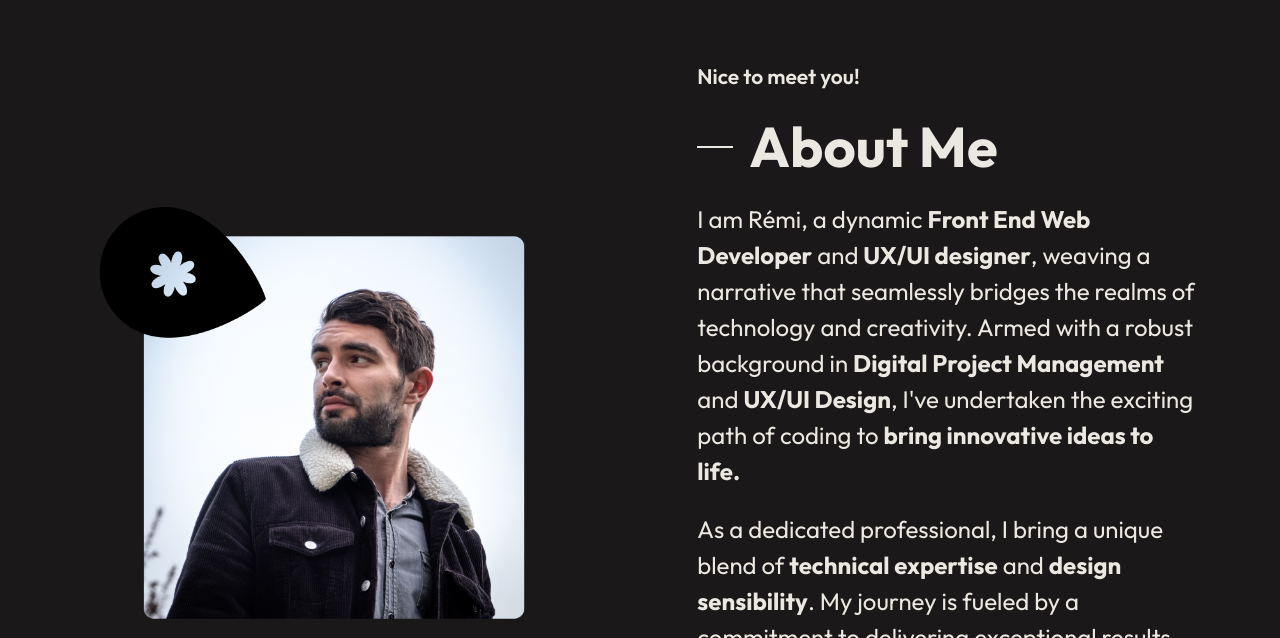
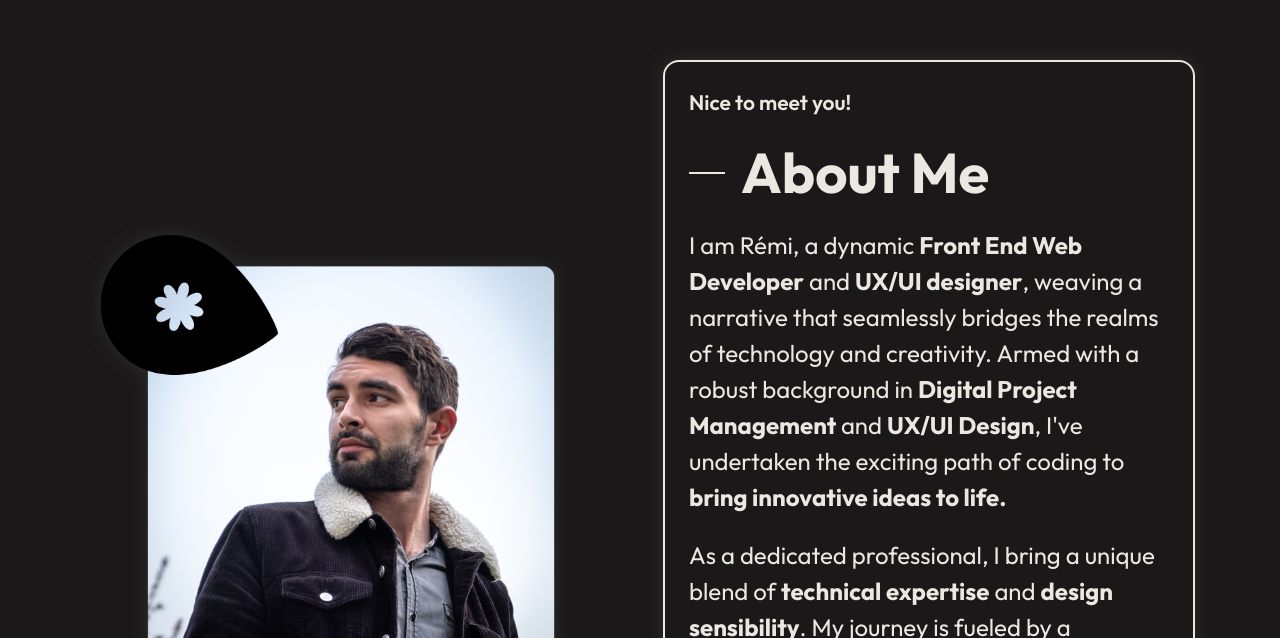
Before and after one commit to remilavigne/portfolio-2024, a React (Create React App) app: page / in a window 1280 px wide. Shown: the part 2162-2800 px from the top of the page. Built offline with nearby package versions, Linux system fonts and the light colour scheme.

Commit message:
about m=page modificated wit new image and css

```diff
--- a/src/App.css
+++ b/src/App.css
@@ -108,7 +108,7 @@ button {
 
 .btn-hero:hover {
   background-color: var(--primary);
-  filter: drop-shadow(0px 0px 7px rgba(235, 231, 225, 0.1));
+  filter: drop-shadow(0px 0px 9px rgba(67, 67, 67, 0.5));
 }
 
 .btn-primary {
@@ -119,7 +119,7 @@ button {
 .btn-primary:hover {
   color: var(--black);
   background-color: var(--white);
-  filter: drop-shadow(3px 3px 0px #EBE7E1);
+  filter: drop-shadow(0px 0px 9px rgba(67, 67, 67, 0.5));
 }
 
 
@@ -140,7 +140,7 @@ button {
   align-items: center;
   gap: 16px;
   border: 3px solid var(--black);
-  filter: drop-shadow(3px 3px 0px #1A1818);
+  filter: drop-shadow(0px 0px 9px rgba(67, 67, 67, 0.5));
 }
 .btn-github:hover {
   color: var(--black);
@@ -228,7 +228,7 @@ h2 {
   align-items: center;
   padding: 15px 85.333px;
   background: var(--bg-shade);
-  box-shadow: 0px 5.333px 80px 0 rgba(0, 0, 0, 0.1);
+  filter: drop-shadow(0px 0px 9px rgba(67, 67, 67, 0.5));
   position: fixed;
   top: 0;
   left: 0;
@@ -465,7 +465,7 @@ h2 {
   display: grid;
   padding: 133.3px 85.3px;
   align-items: center;
-  gap: 114.6px;
+  gap: 46px;
   grid-template-columns: repeat(2, 1fr);
   background-color: var(--bg-shade);
 }
@@ -475,7 +475,12 @@ h2 {
   flex-direction: column;
   align-items: flex-start;
   justify-content: center;
+  padding: 24px;
   gap: 21.333px;
+  background: var(--black);
+  border: 2px solid var(--white);
+  border-radius: 16px;
+  filter: drop-shadow(0px 0px 9px rgba(67, 67, 67, 0.5));
 }
 
 .section--title--flex{
@@ -495,7 +500,7 @@ h2 {
 .about--section--img > img {
   width: 100%;
   height: 100%;
-  filter: drop-shadow(3px 3px 0px #1A1818);
+  filter: drop-shadow(0px 0px 9px rgba(67, 67, 67, 0.5));
 }
 
 
@@ -551,7 +556,7 @@ h2 {
   cursor: pointer;
   border-radius: 12px;
   border: solid var(--white) 2px;
-  filter: drop-shadow(0px 0px 7px rgba(235, 231, 225, 0.1));
+  filter: drop-shadow(0px 0px 9px rgba(67, 67, 67, 0.5));
 }
 
 .portfolio--section--card--content {
```
Also changed, not shown: public/img/logo.svg.
